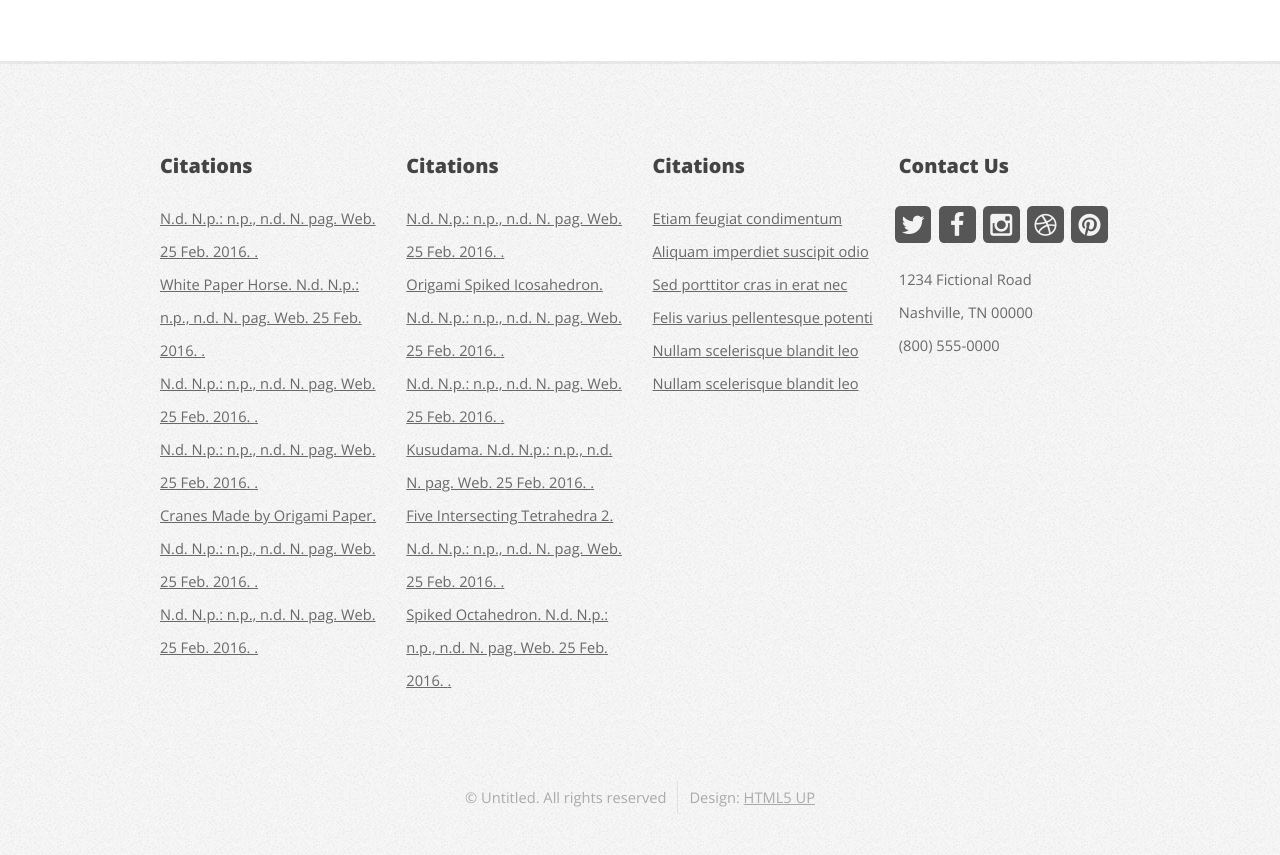
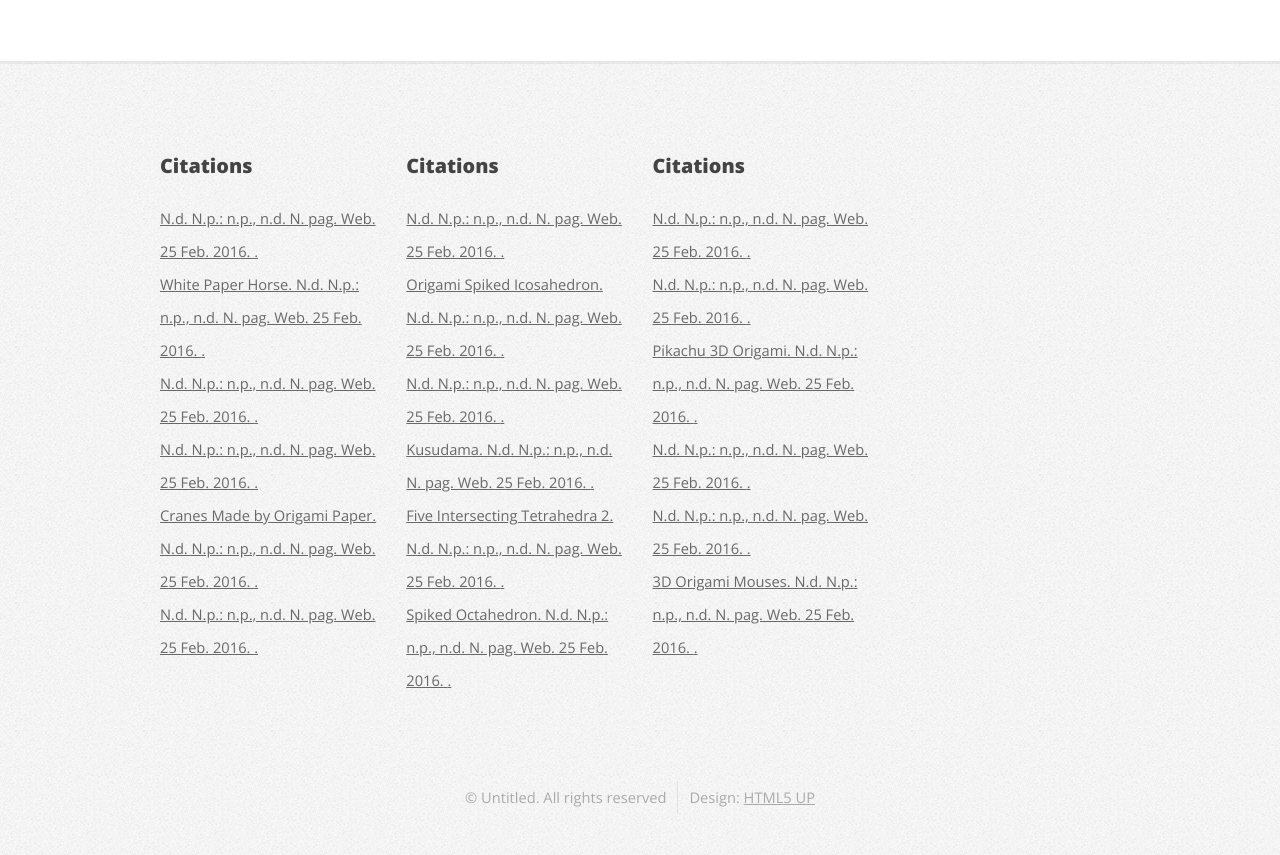
Before and after one commit to 210296/210296.github.io, a plain HTML site: page no-sidebar.html in a window 1280 px wide. Shown: the part 1340-2195 px from the top of the page. Drawn offline with nearby package versions, Linux system fonts and the light colour scheme.

Commit message:
started hiding signs of template and finished adding citations for the picture in the gallery

```diff
--- a/no-sidebar.html
+++ b/no-sidebar.html
@@ -6,7 +6,7 @@
 -->
 <html>
 	<head>
-		<title>Verti by HTML5 UP</title>
+		<title>Origami by Chloe Koh</title>
 		<meta charset="utf-8" />
 		<meta name="viewport" content="width=device-width, initial-scale=1" />
 		<!--[if lte IE 8]><script src="assets/js/ie/html5shiv.js"></script><![endif]-->
@@ -22,8 +22,8 @@
 
 						<!-- Logo -->
 							<div id="logo">
-								<h1><a href="index.html">Verti</a></h1>
-								<span>by HTML5 UP</span>
+								<h1><a href="index.html">Origami</a></h1>
+								<span>by Chloe Koh</span>
 							</div>
 
 						<!-- Nav -->
@@ -96,7 +96,7 @@
 <a href=""><img src="http://cdn.instructables.com/FGA/TRSD/F8DOZPJ5/FGATRSDF8DOZPJ5.RECT2100.jpg" width="175px" height="150px" alt=""></a>
 <a href=""><img src="http://michal.kosmulski.org/origami/spiked-icosahedron-tri.jpg" width="200px" height="150px" alt=""></a>
 <a href=""><img src="http://cdn.instructables.com/FOJ/MBMT/GWVXG9VE/FOJMBMTGWVXG9VE.MEDIUM.jpg" width="200px" height="150px" alt=""></a>
-<a href=""><img src="https://paperunlimited.files.wordpress.com/2007/02/pu_kusudama1.png" width="175px" height="200px" alt=""></a>
+<a href=""><img src="https://paperunlimited.files.wordpress.com/2007/02/pu_kusudama1.png" width="185px" height="200px" alt=""></a>
 <a href=""><img src="http://img02.deviantart.net/4114/i/2009/180/a/e/five_intersecting_tetrahedra_2_by_danikalsupremacy.jpg" width="200px" height="150px" alt=""></a>
 <a href=""><img src="http://michal.kosmulski.org/origami/spiked-octahedron-sonobe.jpg" width="200px" height="150px" alt=""></a>
 </div>
@@ -158,32 +158,18 @@
 									<section class="widget links">
 										<h3>Citations</h3>
 										<ul class="style2">
-											<li><a href="#">Etiam feugiat condimentum</a></li>
-											<li><a href="#">Aliquam imperdiet suscipit odio</a></li>
-											<li><a href="#">Sed porttitor cras in erat nec</a></li>
-											<li><a href="#">Felis varius pellentesque potenti</a></li>
-											<li><a href="#">Nullam scelerisque blandit leo</a></li>
-											<li><a href="#">Nullam scelerisque blandit leo</a></li>
+											<li><a href="https://i.ytimg.com/vi/Uafg9Eeemok/hqdefault.jpg">N.d. N.p.: n.p., n.d. N. pag. Web. 25 Feb. 2016. <https://i.ytimg.com/vi/Uafg9Eeemok/hqdefault.jpg>.</a></li>
+											<li><a href="https://img1.etsystatic.com/044/0/8786143/il_570xN.568242079_77y3.jpg">N.d. N.p.: n.p., n.d. N. pag. Web. 25 Feb. 2016. <https://img1.etsystatic.com/044/0/8786143/il_570xN.568242079_77y3.jpg>.</a></li>
+											<li><a href="http://img01.deviantart.net/8f30/i/2012/221/5/9/_25_pikachu___3d_origami_by_sophieekard-d5aft3f.jpg">Pikachu 3D Origami. N.d. N.p.: n.p., n.d. N. pag. Web. 25 Feb. 2016. <http://img01.deviantart.net/8f30/i/2012/221/5/9/_25_pikachu___3d_origami_by_sophieekard-d5aft3f.jpg>.</a></li>
+											<li><a href="http://i.ebayimg.com/images/i/201169514357-0-1/s-l1000.jpg">N.d. N.p.: n.p., n.d. N. pag. Web. 25 Feb. 2016. <http://i.ebayimg.com/images/i/201169514357-0-1/s-l1000.jpg>.</a></li>
+											<li><a href="http://3.bp.blogspot.com/-8T1T8StY2nA/T2PwnIqcI1I/AAAAAAAACZY/25gFJQ9SGmA/s1600/10.+lamb.JPG">N.d. N.p.: n.p., n.d. N. pag. Web. 25 Feb. 2016. <http://3.bp.blogspot.com/-8T1T8StY2nA/T2PwnIqcI1I/AAAAAAAACZY/25gFJQ9SGmA/s1600/10.+lamb.JPG>.</a></li>
+											<li><a href="http://img08.deviantart.net/b1d4/i/2012/106/a/d/3d_origami_mouses_by_michaelle111-d4wd0xq.jpg">3D Origami Mouses. N.d. N.p.: n.p., n.d. N. pag. Web. 25 Feb. 2016. <http://img08.deviantart.net/b1d4/i/2012/106/a/d/3d_origami_mouses_by_michaelle111-d4wd0xq.jpg>.</a></li>
 										</ul>
 									</section>
 
 							</div>
 							<div class="3u 6u$(medium) 12u$(small)">
 
-								<!-- Contact -->
-									<section class="widget contact">
-										<h3>Contact Us</h3>
-										<ul>
-											<li><a href="#" class="icon fa-twitter"><span class="label">Twitter</span></a></li>
-											<li><a href="#" class="icon fa-facebook"><span class="label">Facebook</span></a></li>
-											<li><a href="#" class="icon fa-instagram"><span class="label">Instagram</span></a></li>
-											<li><a href="#" class="icon fa-dribbble"><span class="label">Dribbble</span></a></li>
-											<li><a href="#" class="icon fa-pinterest"><span class="label">Pinterest</span></a></li>
-										</ul>
-										<p>1234 Fictional Road<br />
-										Nashville, TN 00000<br />
-										(800) 555-0000</p>
-									</section>
 
 							</div>
 						</div>
```
Also changed, not shown: index.html (+14 -31 lines), left-sidebar.html (+4 -3 lines), right-sidebar.html (+3 -3 lines).
